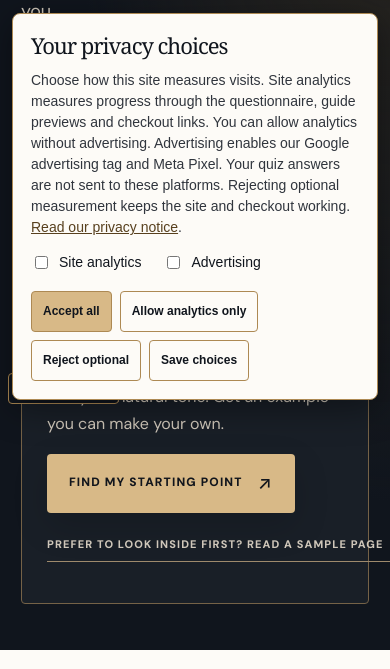
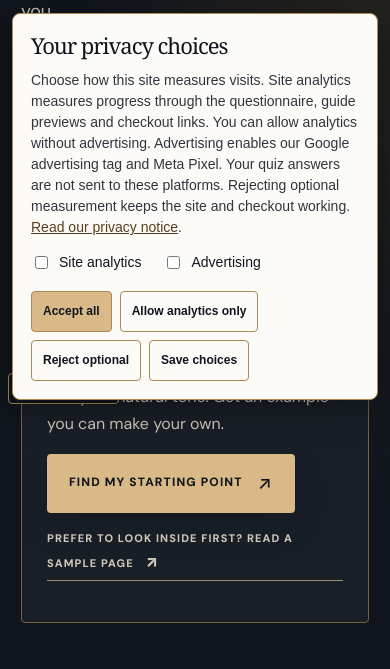
Before and after one commit to galfredorodrigues-cmyk/gringa, a Flask app: page / in a window 390 px wide; the page is wider, and only the part inside the window is pictured. Shown: the part 432-1101 px from the top of that part. Run offline with Flask 3, Linux system fonts and the light colour scheme.

Commit message:
Fix horizontal overflow from long quiz and research links on mobile

```diff
--- a/static/css/diagnostic.css
+++ b/static/css/diagnostic.css
@@ -10,3 +10,8 @@
 
 /* Clear next steps, real product evidence, and order support. */
 .diagnostic #diagnostic-next-step{color:#e0d1ba}.diagnostic #diagnostic-starter-link{font-size:13px;line-height:1.65}.editorial-note{border-top:1px solid #cfc5b5;padding-top:28px;margin-top:32px}.editorial-note h3{font:32px/1.2 Georgia,serif}.editorial-note p{line-height:1.7}.editorial-note a,.purchase-help a{color:inherit;text-underline-offset:3px;overflow-wrap:anywhere}.purchase-help{font-size:13px;line-height:1.65;margin:20px 0;padding-top:16px;border-top:1px solid #867963}.purchase-help p{margin:0 0 10px}.launch-bundle__offer .purchase-help{max-width:600px}#reply-decoder-preview,#first-date-preview{scroll-margin-top:35px}
+
+/* Keep long quiz links inside their cards on narrow screens. */
+.diagnostic__grid>*{min-width:0}.diagnostic .inline-link{white-space:normal;overflow-wrap:anywhere;max-width:100%}.diagnostic__card p,.diagnostic__card blockquote{overflow-wrap:anywhere}
+
+.problem__grid>*{min-width:0}.research-source .inline-link{white-space:normal;overflow-wrap:anywhere}
--- a/templates/home.html
+++ b/templates/home.html
@@ -19,7 +19,7 @@
 <link rel="stylesheet" href="{{ url_for('static',filename='css/landing.css') }}">
 <link rel="stylesheet" href="{{ url_for('static', filename='css/covers.css') }}">
 <link rel="stylesheet" href="{{ url_for('static', filename='css/gallery.css') }}">
-<link rel="stylesheet" href="/static/css/diagnostic.css?v=journey6">
+<link rel="stylesheet" href="/static/css/diagnostic.css?v=journey7">
 <script src="/static/js/diagnostic.js?v=journey6" defer></script>
 {% include 'tracking.html' %}
 </head>
```
